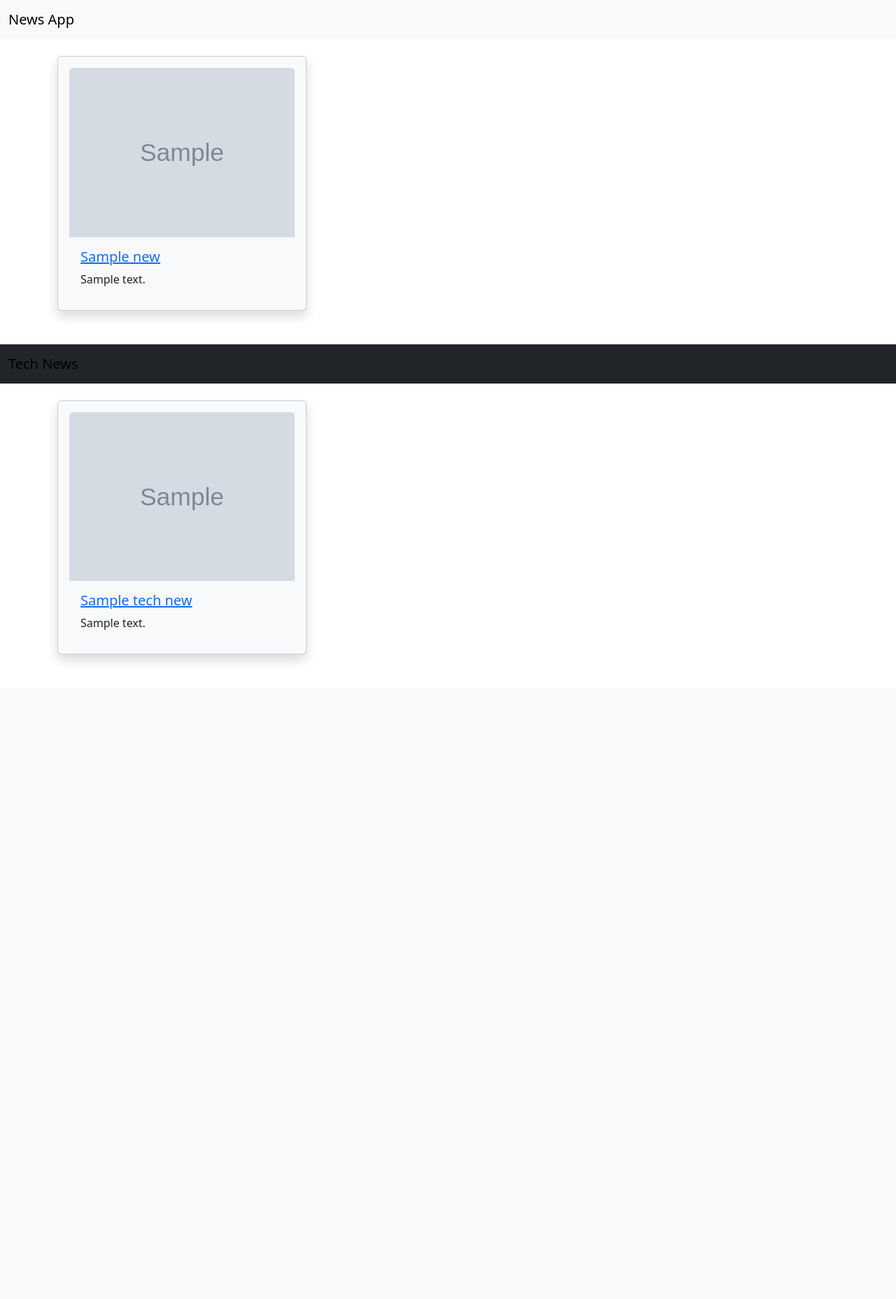
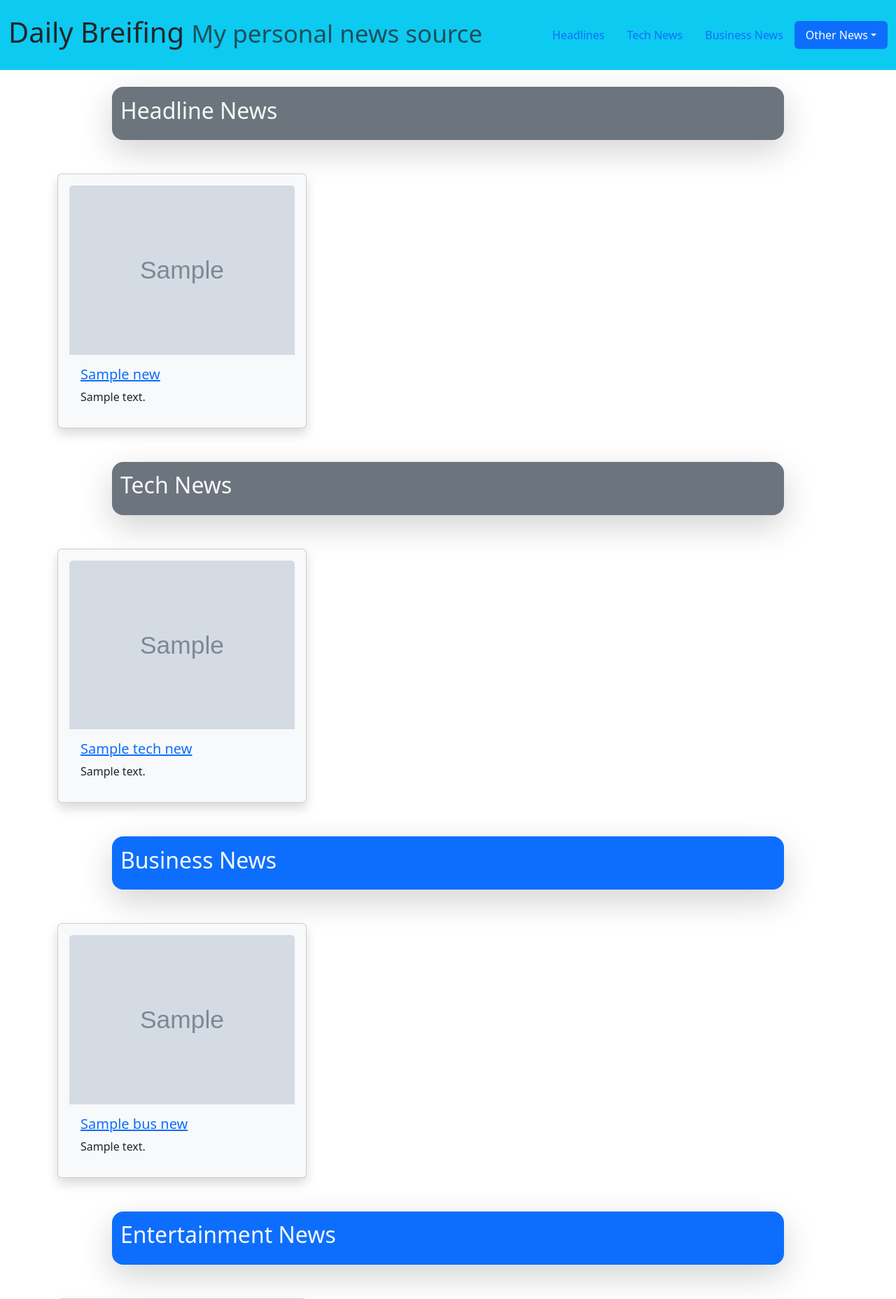
Before and after one commit to Brewerjg/newsApp, a Python web app: template newsApplication/templates/newsApplication/index.html in a window 1280 px wide. Shown: the top 1856 px of the page at 70% size. Before the commit the page ends 944 px from the top, so only its background shows below. Run offline with Jinja, Linux system fonts and the light colour scheme; the template is opened without the code that fills it: most values are stand-ins (such as "Sample title", 1, 10 or a date in 2020); grey boxes marked "Sample" are stand-in pictures.

Commit message:
added sections

```diff
--- a/newsApplication/templates/newsApplication/index.html
+++ b/newsApplication/templates/newsApplication/index.html
@@ -6,11 +6,41 @@
   <title>News App</title>
   <link href="https://cdn.jsdelivr.net/npm/bootstrap@5.3.2/dist/css/bootstrap.min.css" rel="stylesheet" integrity="sha384-T3c6CoIi6uLrA9TneNEoa7RxnatzjcDSCmG1MXxSR1GAsXEV/Dwwykc2MPK8M2HN" crossorigin="anonymous">
 </head>
-<body>
-    <div class='mb-4'>
-      <nav class="navbar navbar-expand-lg navbar-light bg-light">
+<body data-bs-spy="scroll" data-bs-offset="60" data-bs-target="#myNavbar">
+
+    <div class='mb-4 sticky-lg-top'>
+      <nav id="myNavbar" style='height: 100px' class="navbar navbar-expand-lg navbar-light bg-info">
         <div class="container-fluid">
-          <a class="navbar-brand" href="/">News App</a>
+          <h1>
+            Daily Breifing
+            <small class="text-body-secondary">My personal news source</small>
+          </h1>
+          <ul class="nav nav-pills">
+            <li class="nav-item">
+                <a href="#section1" class="nav-link">Headlines</a>
+            </li>
+            <li class="nav-item">
+                <a href="#section2" class="nav-link">Tech News</a>
+            </li>
+            <li class="nav-item">
+                <a href="#section3" class="nav-link">Business News</a>
+            </li>
+            <li class="nav-item dropdown">
+                <a href="#" class="nav-link dropdown-toggle" data-bs-toggle="dropdown">Other News</a>
+                <div class="dropdown-menu">
+                    <a href="#section4" class="dropdown-item">Entertainment</a>
+                    <a href="#section5" class="dropdown-item">Science</a>
+                    <a href="#section6" class="dropdown-item">Sports</a>
+                </div>
+            </li>
+        </ul>
+        </div>
+      </nav>
+    </div>
+    <div id='section1' class='d-flex justify-content-center mb-5'>
+      <nav class="w-75 rounded-4 navbar navbar-expand-lg navbar-light bg-secondary shadow-lg">
+        <div style='height: 60px' class="container-fluid ">
+          <a class="navbar-brand" href="/"><h2 class='text-light'>Headline News</h2></a>
         </div>
       </nav>
     </div>
@@ -29,10 +59,10 @@
       {% endfor %}
     </div>
   </div>
-  <div class='mb-4'>
-    <nav class="navbar navbar-expand-lg navbar-light bg-dark">
-      <div class="container-fluid">
-        <a class="navbar-brand" href="/">Tech News</a>
+  <div id='section2' class='d-flex justify-content-center mb-5'>
+    <nav class="w-75 rounded-4 navbar navbar-expand-lg navbar-light bg-secondary shadow-lg">
+      <div style='height: 60px' class="container-fluid ">
+        <a class="navbar-brand" href="/"><h2 class='text-light'>Tech News</h2></a>
       </div>
     </nav>
   </div>
@@ -51,6 +81,94 @@
       {% endfor %}
     </div>
   </div>
+  <div id='section3' class='d-flex justify-content-center mb-5'>
+    <nav class="w-75 rounded-4 navbar navbar-expand-lg navbar-light bg-primary shadow-lg">
+      <div style='height: 60px' class="container-fluid ">
+        <a class="navbar-brand" href="/"><h2 class='text-light'>Business News</h2></a>
+      </div>
+    </nav>
+  </div>
+  <div class="container">
+    <div class="row ">
+      {% for title, description, urlToImage, url in busNews %}
+      <div class="col-md-4">
+        <div class="card shadow p-3 mb-5 bg-body-tertiary rounded">
+          <img src="{{ urlToImage }}" class="card-img-top" alt="Article Image">
+          <div class="card-body">
+            <a href= "{{ url }}"><h5 class="card-title">{{ title }}</h5></a>
+            <p class="card-text">{{ description }}</p>
+          </div>
+        </div>
+      </div>
+      {% endfor %}
+    </div>
+  </div>
+  <div id='section4' class='d-flex justify-content-center mb-5'>
+    <nav class="w-75 rounded-4 navbar navbar-expand-lg navbar-light bg-primary shadow-lg">
+      <div style='height: 60px' class="container-fluid ">
+        <a class="navbar-brand" href="/"><h2 class='text-light'>Entertainment News</h2></a>
+      </div>
+    </nav>
+  </div>
+  <div class="container">
+    <div class="row ">
+      {% for title, description, urlToImage, url in entNews %}
+      <div class="col-md-4">
+        <div class="card shadow p-3 mb-5 bg-body-tertiary rounded">
+          <img src="{{ urlToImage }}" class="card-img-top" alt="Article Image">
+          <div class="card-body">
+            <a href= "{{ url }}"><h5 class="card-title">{{ title }}</h5></a>
+            <p class="card-text">{{ description }}</p>
+          </div>
+        </div>
+      </div>
+      {% endfor %}
+    </div>
+  </div>
+  <div id='section5' class='d-flex justify-content-center mb-5'>
+    <nav class="w-75 rounded-4 navbar navbar-expand-lg navbar-light bg-primary shadow-lg">
+      <div style='height: 60px' class="container-fluid ">
+        <a class="navbar-brand" href="/"><h2 class='text-light'>Science News</h2></a>
+      </div>
+    </nav>
+  </div>
+  <div class="container">
+    <div class="row ">
+      {% for title, description, urlToImage, url in sciNews %}
+      <div class="col-md-4">
+        <div class="card shadow p-3 mb-5 bg-body-tertiary rounded">
+          <img src="{{ urlToImage }}" class="card-img-top" alt="Article Image">
+          <div class="card-body">
+            <a href= "{{ url }}"><h5 class="card-title">{{ title }}</h5></a>
+            <p class="card-text">{{ description }}</p>
+          </div>
+        </div>
+      </div>
+      {% endfor %}
+    </div>
+  </div>
+  <div id='section6' class='d-flex justify-content-center mb-5'>
+    <nav class="w-75 rounded-4 navbar navbar-expand-lg navbar-light bg-primary shadow-lg">
+      <div style='height: 60px' class="container-fluid ">
+        <a class="navbar-brand" href="/"><h2 class='text-light'>Sports News</h2></a>
+      </div>
+    </nav>
+  </div>
+  <div class="container">
+    <div class="row ">
+      {% for title, description, urlToImage, url in sportNews %}
+      <div class="col-md-4">
+        <div class="card shadow p-3 mb-5 bg-body-tertiary rounded">
+          <img src="{{ urlToImage }}" class="card-img-top" alt="Article Image">
+          <div class="card-body">
+            <a href= "{{ url }}"><h5 class="card-title">{{ title }}</h5></a>
+            <p class="card-text">{{ description }}</p>
+          </div>
+        </div>
+      </div>
+      {% endfor %}
+    </div>
+  </div>
   <script src="https://cdn.jsdelivr.net/npm/bootstrap@5.3.2/dist/js/bootstrap.bundle.min.js" integrity="sha384-C6RzsynM9kWDrMNeT87bh95OGNyZPhcTNXj1NW7RuBCsyN/o0jlpcV8Qyq46cDfL" crossorigin="anonymous"></script>
 </body>
 </html>
```
Also changed, not shown: newsApplication/views.py (+46 -1 lines).
